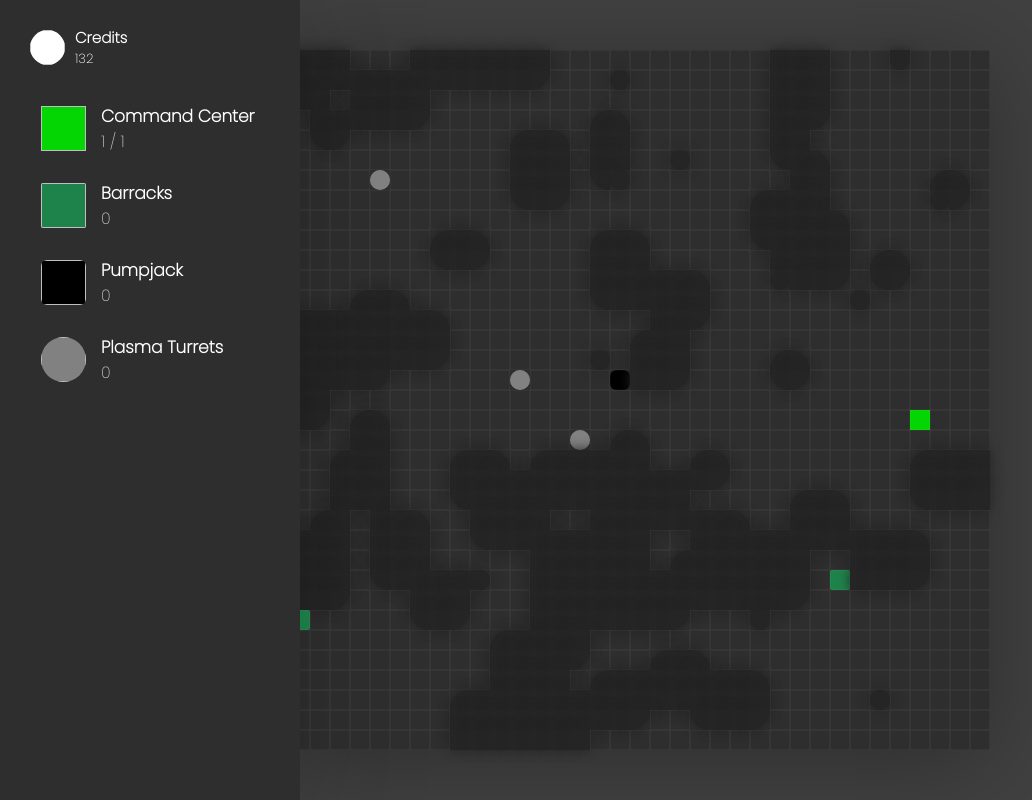
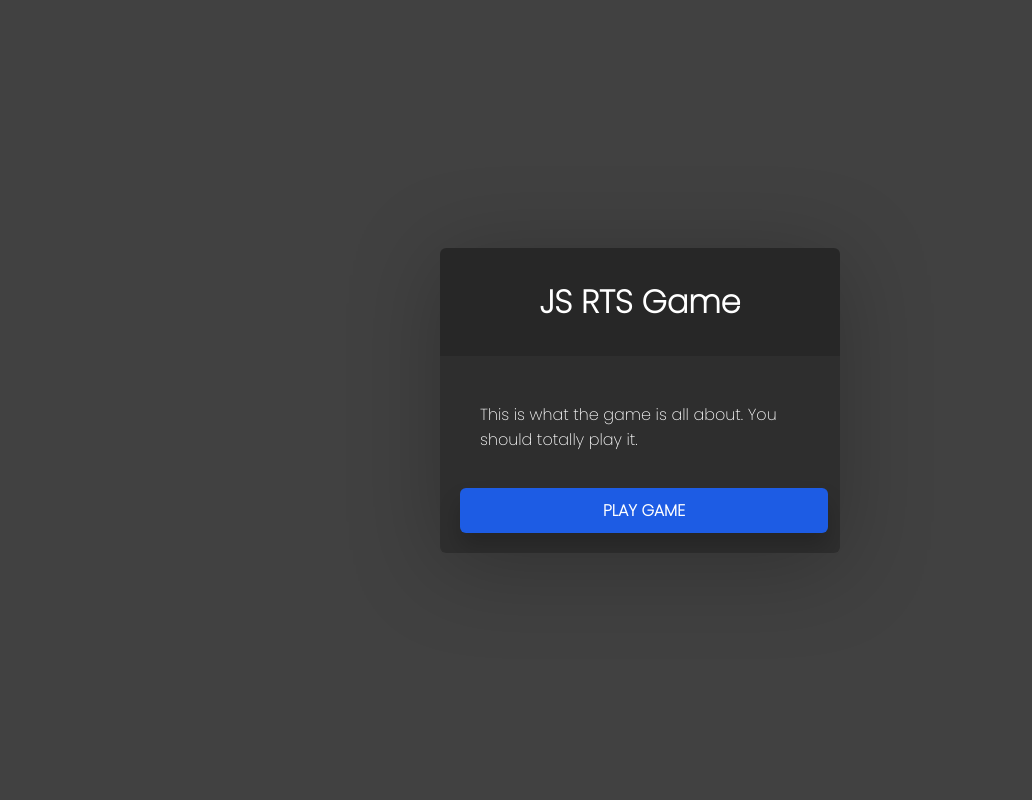
Before and after one commit to CarsonBurke/JS-RTS-Game, a Node server app: page / in a window 1280 px wide. Shown: the whole page, without its empty margins (0-1032 px from the left). Run offline with Node 20, Linux system fonts and the light colour scheme.

Commit message:
added landing page, game content

```diff
--- a/public/index.html
+++ b/public/index.html
@@ -10,61 +10,21 @@
 
 <body>
 
-    <div class="gridParent" id="gridParent">
+    <div class="landingContainer">
+        <div class="landingParent">
+            <div class="landingTopper">
+                <img src="" alt="" class="landingIcon">
+                <h1 class="landingHeader">JS RTS Game</h1>
+            </div>
+            <div class="landingContent">
 
+                <p class="landingText">This is what the game is all about. You should totally play it.</p>
 
+                <a href="game.html" class="button landingButton">Play game</a>
 
+            </div>
+        </div>
     </div>
-
-    <div class="sideBar">
-        <label class="displayItem">
-            <img class="displayImg creditImg">
-
-            <div class="displayTagParent">
-                <h3 class="displayTag">Credits</h3>
-                <p class="displayAmount" id="creditAmount">0</p>
-            </div>
-
-        </label>
-        <label tabindex="0" class="sideBarItem" id="commandCenterTag" onfocus="commandCenter()">
-            <img alt="" class="itemImg commandCenterImg">
-
-            <div class="tagParent">
-                <h3 class="itemTag">Command Center</h3>
-                <p class="itemAmount" id="commandCenterAmount">0</p>
-            </div>
-
-        </label>
-        <label tabindex="0" class="sideBarItem" id="barrackTag" onfocus="barrack()">
-            <img alt="" class="itemImg barrackImg">
-
-            <div class="tagParent">
-                <h3 class="itemTag">Barracks</h3>
-                <p class="itemAmount" id="barrackAmount">0</p>
-            </div>
-
-        </label>
-        <label tabindex="0" class="sideBarItem" id="pumpjackTag" onfocus="pumpjack()">
-            <img alt="" class="itemImg pumpjackImg">
-
-            <div class="tagParent">
-                <h3 class="itemTag">Pumpjack</h3>
-                <p class="itemAmount" id="pumpjackAmount">0</p>
-            </div>
-
-        </label>
-        <label tabindex="0" class="sideBarItem" id="plasmaTurretTag" onfocus="plasmaTurret()">
-            <img alt="" class="itemImg plasmaTurretImg">
-
-            <div class="tagParent">
-                <h3 class="itemTag">Plasma Turrets</h3>
-                <p class="itemAmount" id="plasmaTurretAmount">0</p>
-            </div>
-
-        </label>
-    </div>
-
-    <div class="closeInfoParent" id="closeInfoParent">Hi</div>
 
     <script src="materials/script.js"></script>
 </body>
--- a/public/materials/script.js
+++ b/public/materials/script.js
@@ -60,7 +60,7 @@ let plasmaTurrets = 0
 let plasmaTurretsMax = 8
 
 let mountainAnchors = 0
-let maxMountainAnchors = gridSize * 4
+let maxMountainAnchors = gridSize * 1.5
 
 let mountains = 0
 let maxMountains = maxMountainAnchors
@@ -549,7 +549,6 @@ while (mountains < maxMountains) {
 
                 if (altCoordinates.y + 2 == coordinates.y && altCoordinates.x - 1 == coordinates.x) {
 
-                    console.log(altCoordinates.id)
                     document.getElementById(altCoordinates.id).classList.add("mountains")
                     altCoordinates.value = "mountains"
                     mountains++
@@ -560,7 +559,6 @@ while (mountains < maxMountains) {
 
                 if (altCoordinates.y + 2 == coordinates.y && altCoordinates.x + 1 == coordinates.x) {
 
-                    console.log(altCoordinates.id)
                     document.getElementById(altCoordinates.id).classList.add("mountains")
                     altCoordinates.value = "mountains"
                     mountains++
@@ -643,11 +641,11 @@ function commandCenter(closeInfoParent) {
     }
 }
 
-setInterval(generateCredits, 200)
+setInterval(generateCredits, 250)
 
 function generateCredits() {
 
-    credits += 2 * pumpjacks
+    credits += 1 * pumpjacks
 }
 
 setInterval(updateText, 100)
--- a/public/materials/style.css
+++ b/public/materials/style.css
@@ -5,6 +5,7 @@ body {
         font-family: "poppins", "sans-serif";
         overflow: show;
         background: rgb(65, 65, 65);
+        --primary: rgb(29, 92, 228);
     }
 
     .gridParent {
@@ -15,17 +16,17 @@ body {
         top: 0;
         right: 0;
         bottom: 0;
-    left: 0;
+        left: 300px;
         background-color: rgb(46, 46, 46);
         display: flex;
         flex-wrap: wrap;
         width: 700px;
         height: 700px;
-    box-shadow: rgba(0, 0, 0, 0.3) 0 12px 90px 0;
+        box-shadow: rgba(0, 0, 0, 0.25) 0 12px 90px 0;
     }
 
     .gridChild {
-    box-shadow: rgba(255, 255, 255, 0.08) inset 0 0 0 0.5px;
+        /*box-shadow: rgba(255, 255, 255, 0.08) inset 0 0 0 0.5px;*/
         font-size: 6px;
         color: white;
         display: flex;
@@ -57,13 +58,11 @@ body {
     }
 
     .mountains {
-    background: rgb(37, 37, 37);
-    box-shadow: rgb(37, 37, 37) 0 0 12px 0;
+        background: rgb(29, 29, 29);
+        box-shadow: rgb(29, 29, 29) 0 0 12px 0;
     }
 
     .enemyCommander {}
-
-
     /**/
 
     .sideBar {
@@ -72,7 +71,7 @@ body {
         color: white;
         height: 100vh;
         position: absolute;
-    box-shadow: rgba(0, 0, 0, 0.15) 0 12px 90px 0;
+        box-shadow: rgba(0, 0, 0, 0.25) 0 12px 90px 0;
     }
 
     .sideBarItem {
@@ -166,8 +165,6 @@ body {
         margin: 0;
         font-size: 13px;
     }
-
-
     /**/
 
     .closeInfoParent {
@@ -184,3 +181,76 @@ body {
         opacity: 1;
         pointer-events: all;
     }
+    /**/
+
+    .landingContainer {
+        display: flex;
+        align-items: center;
+        justify-content: center;
+        min-height: 100vh;
+    }
+
+    .landingParent {
+        display: flex;
+        flex-direction: column;
+        width: fit-content;
+        color: white;
+        border-radius: 6px;
+        box-shadow: rgba(0, 0, 0, 0.25) 0 12px 90px 0;
+        overflow: hidden;
+        max-width: 400px;
+    }
+
+    .landingTopper {
+        padding: 30px 60px;
+        background: rgb(39, 39, 39);
+        display: flex;
+        align-items: center;
+        justify-content: center;
+    }
+
+    .landingHeader {
+        margin: 0;
+    }
+
+    .landingContent {
+        padding: 10px 20px;
+        background-color: rgb(46, 46, 46);
+    }
+
+    .landingText {
+        padding: 20px;
+    }
+
+    .landingButton {
+        width: 90%;
+        text-transform: uppercase;
+    }
+
+    .button {
+        outline: none;
+        user-select: none;
+        text-decoration: none;
+        border: none;
+        border-radius: 6px;
+        padding: 10px 22px;
+        font-size: 16px;
+        margin: 10px auto;
+        display: block;
+        background: var(--primary);
+        color: white;
+        cursor: pointer;
+        font-family: "poppins";
+        font-weight: bold;
+        box-shadow: rgba(0, 0, 0, 0.2) 0 14px 22px 0, rgba(255, 255, 255, 0) inset 0 0 0 0;
+        transition: all 0.3s;
+        text-align: center;
+    }
+
+    .button:hover {
+        box-shadow: rgba(0, 0, 0, 0.2) 0 2px 6px 0, rgba(255, 255, 255, 0) inset 0 0 0 10000px, rgba(0, 0, 0, 0.2) inset 0 0 0 10000px;
+    }
+
+    .button:focus {
+        box-shadow: rgba(0, 0, 0, 0.25) 0 14px 18px 0, rgba(255, 255, 255, 0.12) inset 0 0 0 10000px, rgba(0, 0, 0, 0) inset 0 0 0 10000px;
+    }
```
Also changed, not shown: public/game.html (added, +72 -0 lines). Lines whose indentation alone changed are shown as unchanged.
